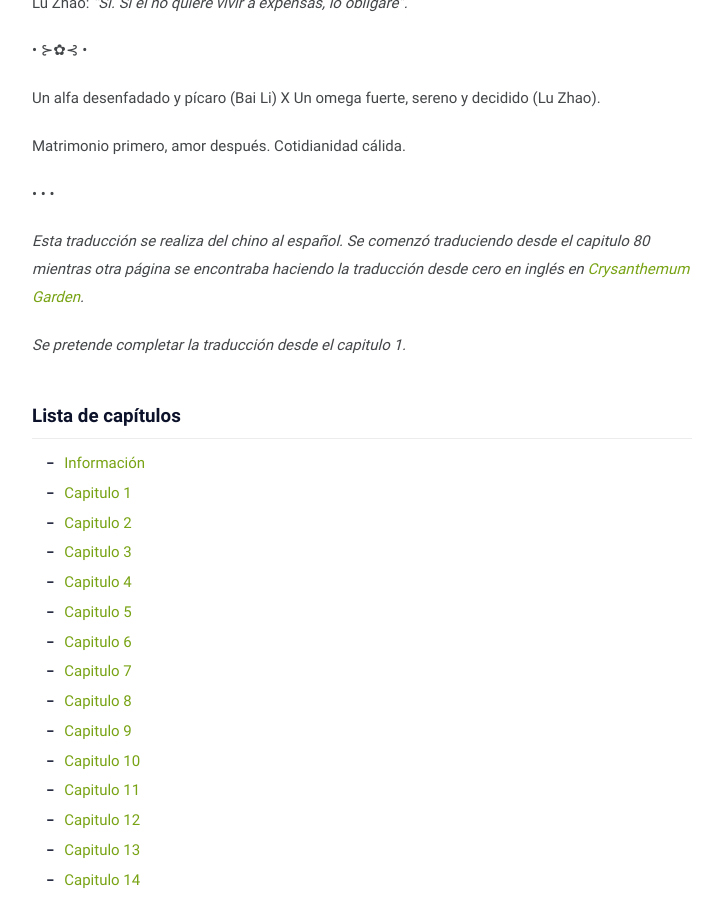
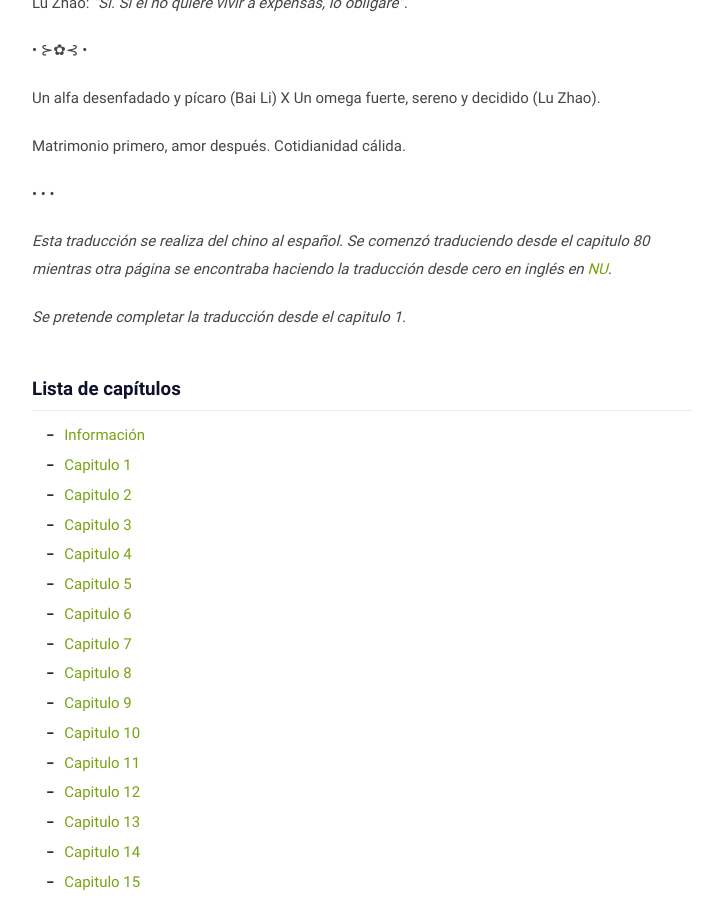
Before and after one commit to taozi-lecturas/taozi-lecturas.github.io, a Jekyll site: the page built from novelas/eadtufv/_posts/2025-03-09-info.md, in a window 1280 px wide and 900 px high, scrolled down 2432 px. Shown: the whole window, without its empty margins (278-1001 px from the left). Built offline with Jekyll 4.4.1, drawn with Linux system fonts in a browser that asks for light colours.

Commit message:
Update info

```diff
--- a/novelas/eadtufv/_posts/2025-03-09-info.md
+++ b/novelas/eadtufv/_posts/2025-03-09-info.md
@@ -76,6 +76,6 @@ Matrimonio primero, amor después. Cotidianidad cálida.
 
 • • •
 
-_Esta traducción se realiza del chino al español. Se comenzó traduciendo desde el capitulo 80 mientras otra página se encontraba haciendo la traducción desde cero en inglés en [Crysanthemum Garden](https://chrysanthemumgarden.com/novel-tl/taddpd/taddpd-01/)._
+_Esta traducción se realiza del chino al español. Se comenzó traduciendo desde el capitulo 80 mientras otra página se encontraba haciendo la traducción desde cero en inglés en [NU](https://www.novelupdates.com/series/this-alpha-is-determined-despite-physical-disability-interstellar/)._
 
 _Se pretende completar la traducción desde el capitulo 1._
```
